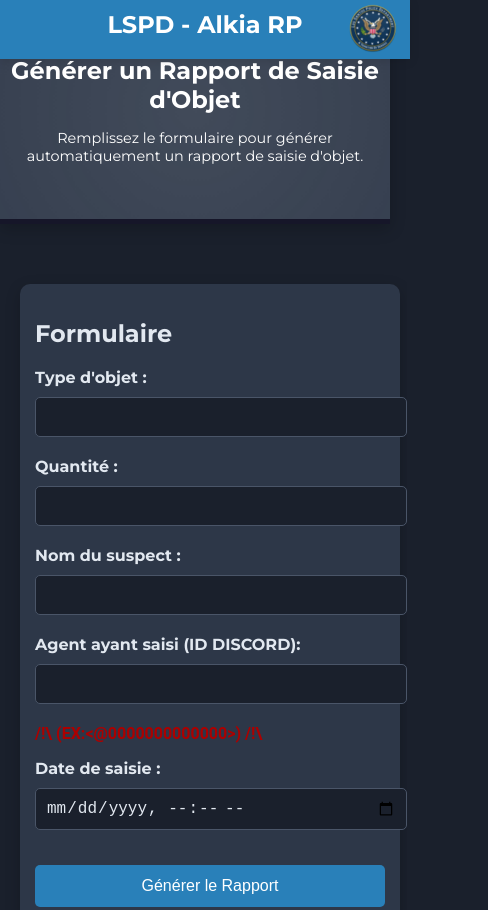
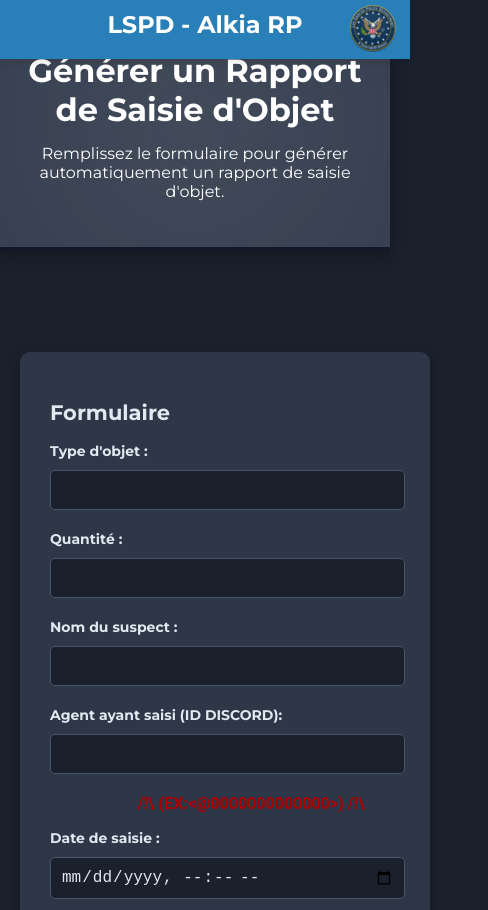
Before and after one commit to GOPICS0U/Centre-de-Controle-LSPD, a plain HTML site: page saisie.html in a window 390 px wide. Shown: the top 910 px of the page, 488 px wide, since content can reach past the window. Drawn offline with Linux system fonts and the light colour scheme; files whose address does not match are found by name.

Commit message:
Add files via upload

```diff
--- a/style.css
+++ b/style.css
@@ -274,19 +274,29 @@
     }
 
     @media screen and (max-width: 768px) {
+        /* Navigation */
         nav {
             flex-direction: column;
+            align-items: stretch;
             padding: 10px;
         }
 
         nav .logo {
+            text-align: center;
             margin-bottom: 10px;
         }
 
-        header {
-            padding: 40px 10px;
+        /* Layout flexible */
+        .form-container {
+            flex-direction: column;
+            gap: 15px;
         }
 
+        .form-container .container {
+            width: 100%;
+        }
+
+        /* Typographie adaptative */
         header h1 {
             font-size: 2rem;
         }
@@ -295,45 +305,28 @@
             font-size: 1rem;
         }
 
-        .form-container {
+        /* Boutons */
+        .button-container {
             flex-direction: column;
-            margin: 40px auto 10px;
-            gap: 10px;
+            align-items: stretch;
         }
 
-        .form-container .container {
+        .button-container button {
             width: 100%;
-            padding: 15px;
-        }
-
-        .form-group input,
-        .form-group textarea,
-        .form-group select {
-            width: 100%;
-        }
-
-        button {
-            width: 100%;
-            margin-top: 15px;
-        }
-
-        .info-text,
-        .info-ID {
-            margin-left: 0;
-        }
-
-        textarea.preview-textarea {
-            width: 100%;
-            height: 250px;
+            margin: 5px 0;
         }
     }
 
     @media screen and (max-width: 480px) {
-        header h1 {
-            font-size: 1.5rem;
+        body {
+            font-size: 14px;
         }
 
-        header p {
-            font-size: 0.9rem;
+        header {
+            padding: 30px 10px;
+        }
+
+        section {
+            padding: 15px;
         }
     }
```
Also changed, not shown: index.html (+1 -1 lines).
